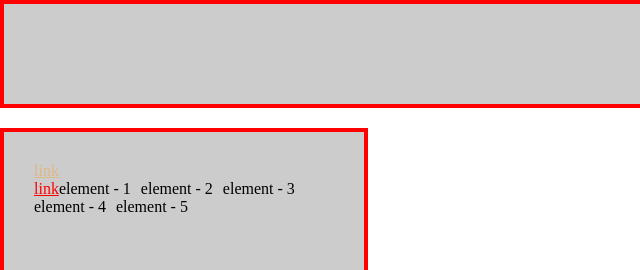
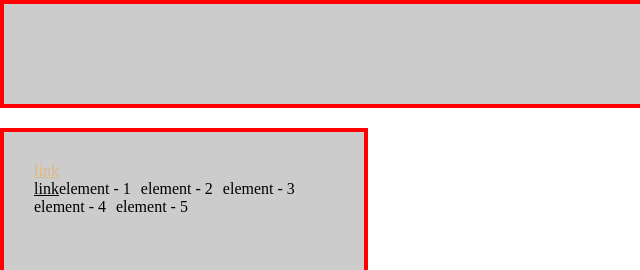
Before and after one commit to Cheglok/Studica_test, a website: page index.html in a window 1280 px wide. Shown: the top 270 px of the page, 0-640 px from the left. Drawn offline with nearby package versions, Linux system fonts and the light colour scheme; files that its build step writes are made by us from their sources.

```diff
--- a/scss/style.scss
+++ b/scss/style.scss
@@ -1,5 +1,5 @@
 $bgColor: #ccc;
-$color: red;
+$color: black;
 $blockWidth: 300px;
 $border: 4px solid red;
 
```
Also changed, not shown: 1 other file.
